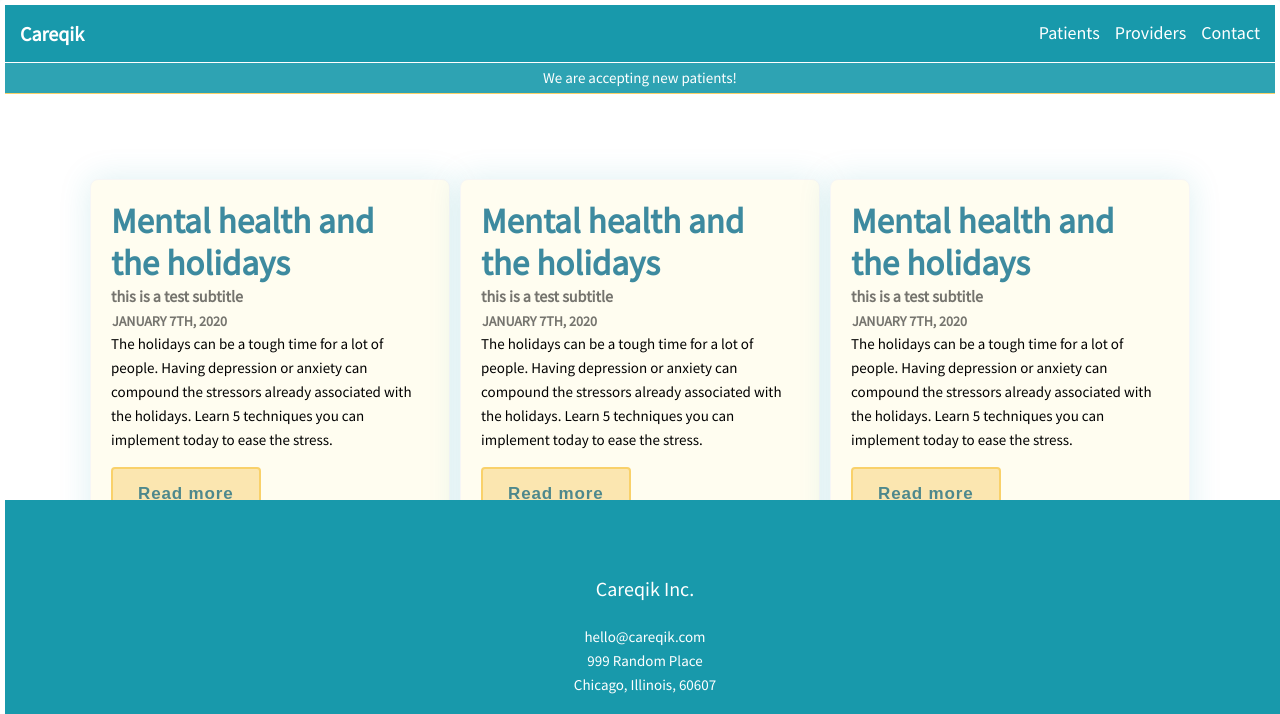
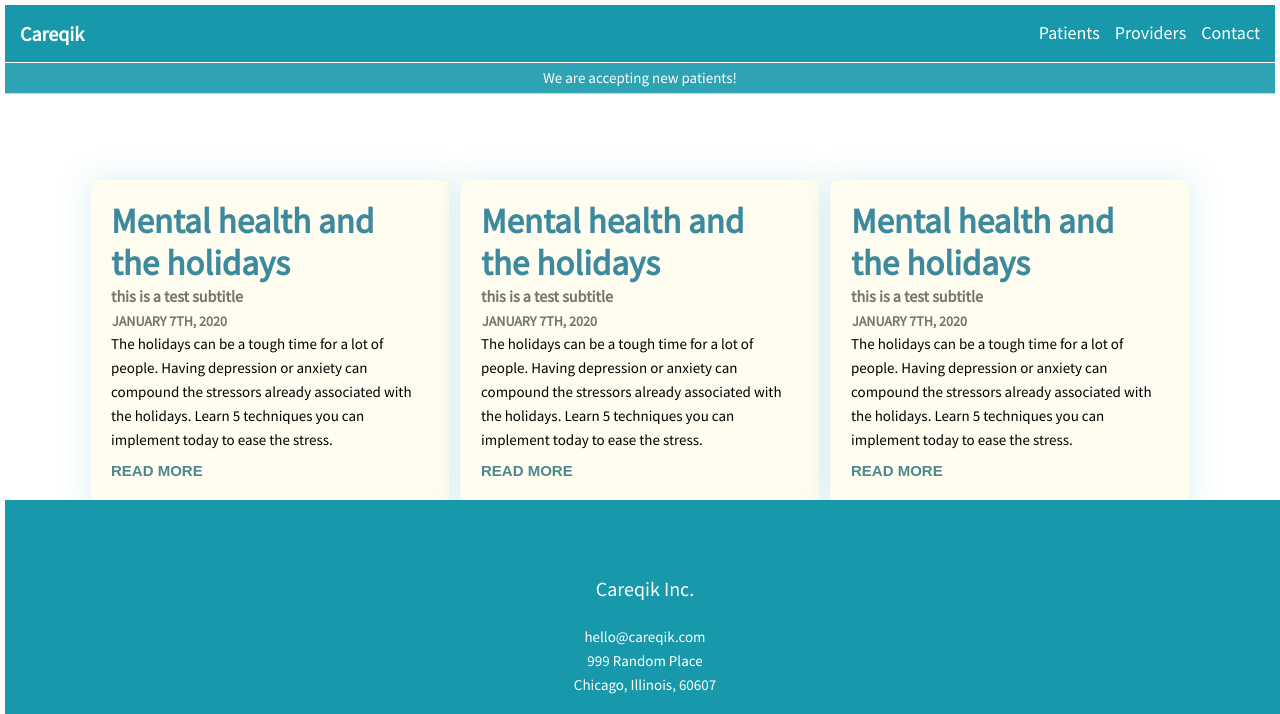
Before and after one commit to bubujone35/careqik-landing-v5, a Gatsby site: page /blog in a window 1280 px wide. Shown: the top 714 px of the page. Built offline with nearby package versions, Linux system fonts and the light colour scheme; Gatsby itself is replaced by a stand-in of ours.

Commit message:
converted button component in cards to secondary button component

```diff
--- a/src/components/buttons/primary.js
+++ b/src/components/buttons/primary.js
@@ -1,6 +1,7 @@
 import React from "react";
 
 import styled from "styled-components";
+
 
 const PrimaryButton = styled.button`
   background: #FBE6B0;
--- a/src/components/buttons/secondary.js
+++ b/src/components/buttons/secondary.js
@@ -2,10 +2,19 @@ import React from "react";
 
 import styled from "styled-components";
 
-const Button = styled.button`
-
+const SecondaryButton = styled.button`
+  display: flex;
+  align-items: center;
+  justify-content: end;
+  border: none;
+  text-decoration: none;
+  cursor: pointer;
+  font-size: 1.5rem;
+  margin: 1rem 0;
+  color: rgba(51, 132, 154, 0.98);
+  font-weight: 600;
+  background-color: transparent;
+  text-transform: uppercase;
 `
 
-const SecondaryButton = () => (
-  <Button>This is the button</Button>
-)
+export default SecondaryButton;
--- a/src/components/cards/primary-card.js
+++ b/src/components/cards/primary-card.js
@@ -1,6 +1,6 @@
 import React from "react";
 import styled from "styled-components";
-import PrimaryButton from "../buttons/primary"
+import SecondaryButton from "../buttons/secondary"
 import { Link } from "gatsby";
 
 const Card = styled.div`
@@ -40,7 +40,7 @@ const PrimaryCard = (props) => (
     <SubTitle>{props.subtitle}</SubTitle>
     <Meta>{props.meta}</Meta>
     <Content>{props.content}</Content>
-    <PrimaryButton>{props.button}</PrimaryButton>
+    <SecondaryButton>{props.button}</SecondaryButton>
   </Card>
 )
 
```
